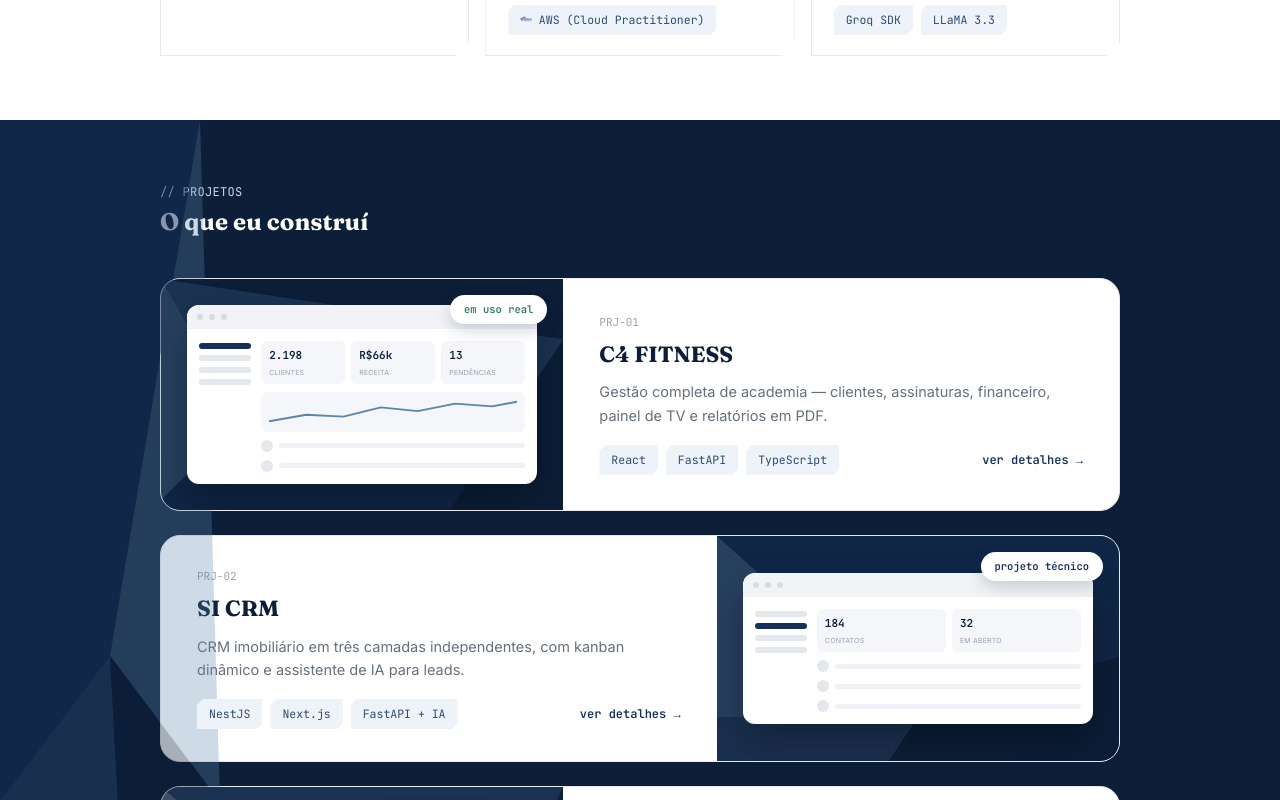
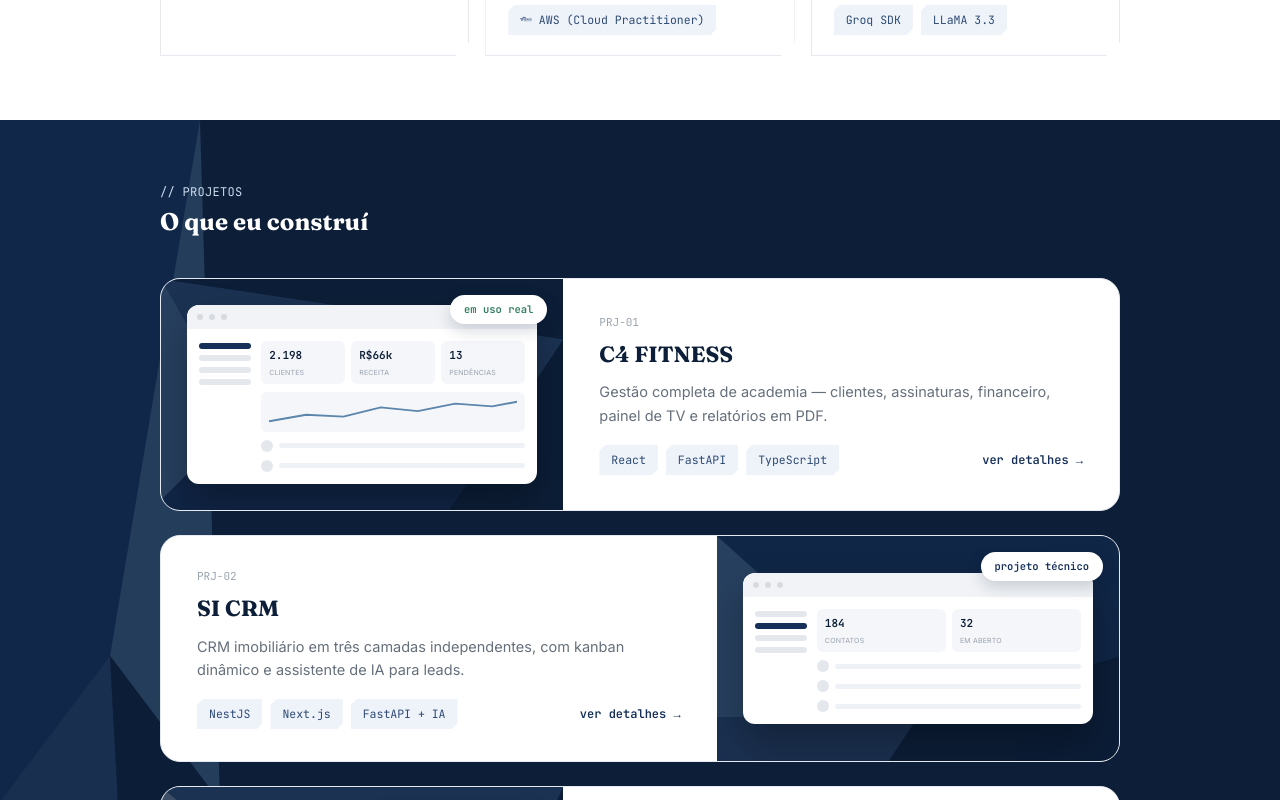
Before and after one commit to DiegoAraaujo/portfolio, a React (Vite) app: page / in a window 1280 px wide. Shown: the part 2060-2860 px from the top of the page. Built offline with nearby package versions, Linux system fonts and the light colour scheme; some icons are missing.

Commit message:
fix: add z index

```diff
--- a/src/sections/Projects/index.tsx
+++ b/src/sections/Projects/index.tsx
@@ -5,7 +5,7 @@ import ProjectRow from './components/ProjectRow'
 
 const Projects = () => (
   <DarkSection mirrored={true}>
-    <section id="projects" className="m-auto w-full max-w-5xl px-8 py-16">
+    <section id="projects" className="m-auto w-full max-w-5xl px-8 py-16 relative z-10">
       <SectionHead
         eyebrow="// PROJETOS"
         title="O que eu construí"
```
